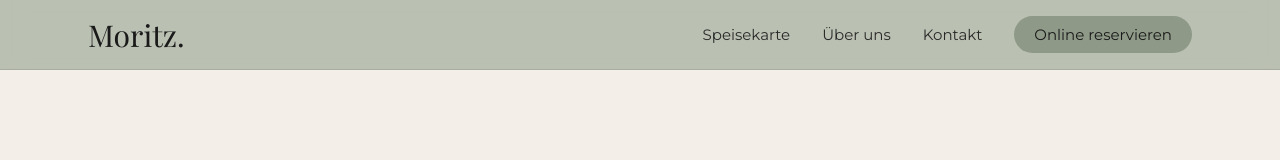
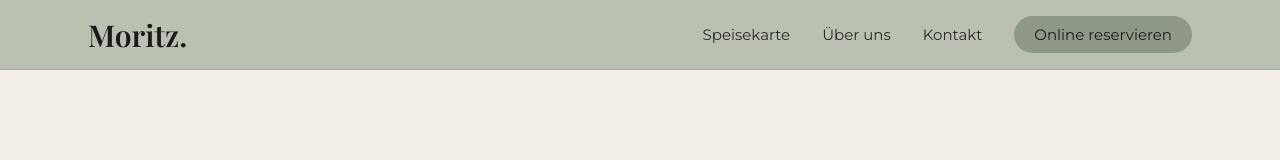
Before and after one commit to LxndrLnz21/moritz-restaurant, a Next.js app: page / in a window 1280 px wide. Shown: the top 160 px of the page. Built offline with nearby package versions, Linux system fonts and the light colour scheme.

Commit message:
Moritz in navbar angepasst

```diff
--- a/components/Navbar.tsx
+++ b/components/Navbar.tsx
@@ -62,7 +62,7 @@ export default function Navbar() {
         <div className="mx-auto flex max-w-6xl items-center justify-between px-4 py-4 md:px-6">
           <Link
             href="/"
-            className="font-playfair text-2xl md:text-3xl"
+            className="font-playfair text-2xl font-semibold md:text-3xl"
             onClick={closeMenu}
             aria-label="Zur Startseite von Moritz."
           >
```
